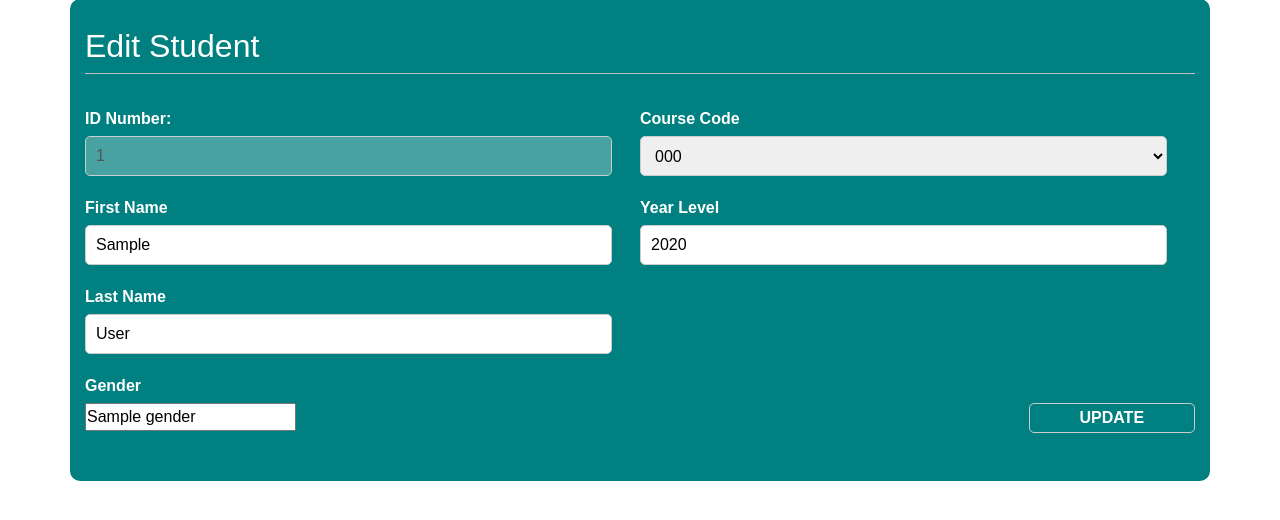
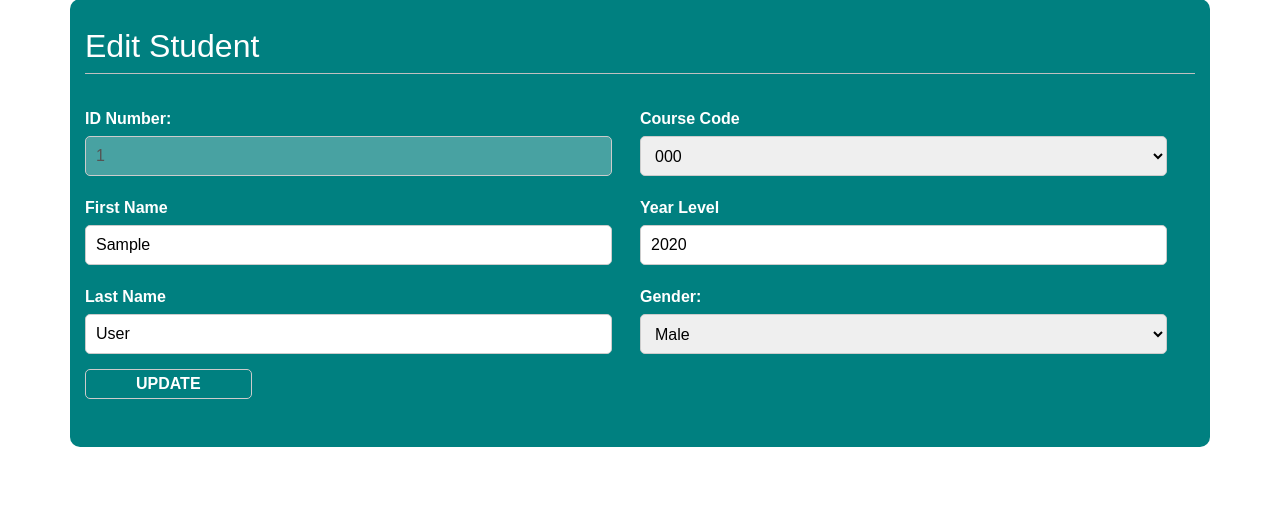
Before and after one commit to joannagiga/SSIS_v3, a Flask app: template app/templates/editstudent.html in a window 1280 px wide. Shown: the part 93-613 px from the top of the page. Run offline with Flask 3, Linux system fonts and the light colour scheme; the template is opened without the code that fills it: most values are stand-ins (such as "Sample title", 1, 10 or a date in 2020); some libraries are stand-ins or nearby versions.

```diff
--- a/app/templates/editstudent.html
+++ b/app/templates/editstudent.html
@@ -55,10 +55,14 @@
             <label for="last_name">Last Name</label>
             <input type="text" id="last_name" name="last_name" value="{{last_name}}" required>
             </div>
-            <label class="gender-title">Gender</label>
-            <div class="gender-category">
-            <input type="text" id="gender" name="gender" value="{{gender}}" required>
+            <div class="input-box">
+                <label for="gender">Gender:</label>
+                <select id="gender" name="gender" required>
+                    <option value="Male" {% if gender == "Male" %}selected{% endif %}>Male</option>
+                    <option value="Female" {% if gender == "Female" %}selected{% endif %}>Female</option>
+                </select>
             </div>
+
             <button type="submit" class="submit-button">UPDATE</button>
         </div>
         </form>
```
Also changed, not shown: app/templates/students.html (line endings or trailing spaces).
